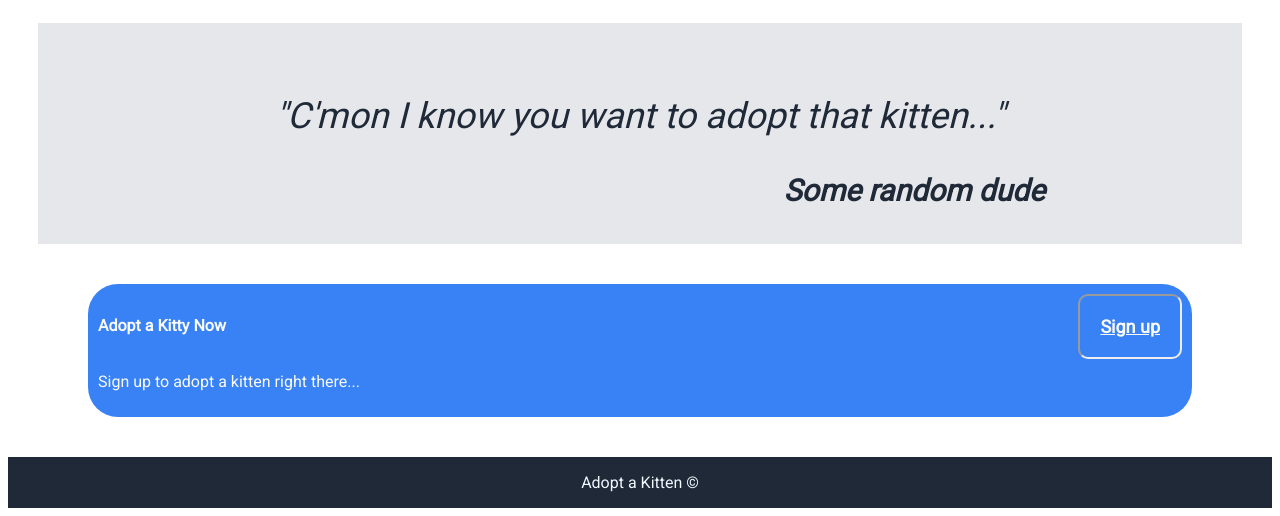
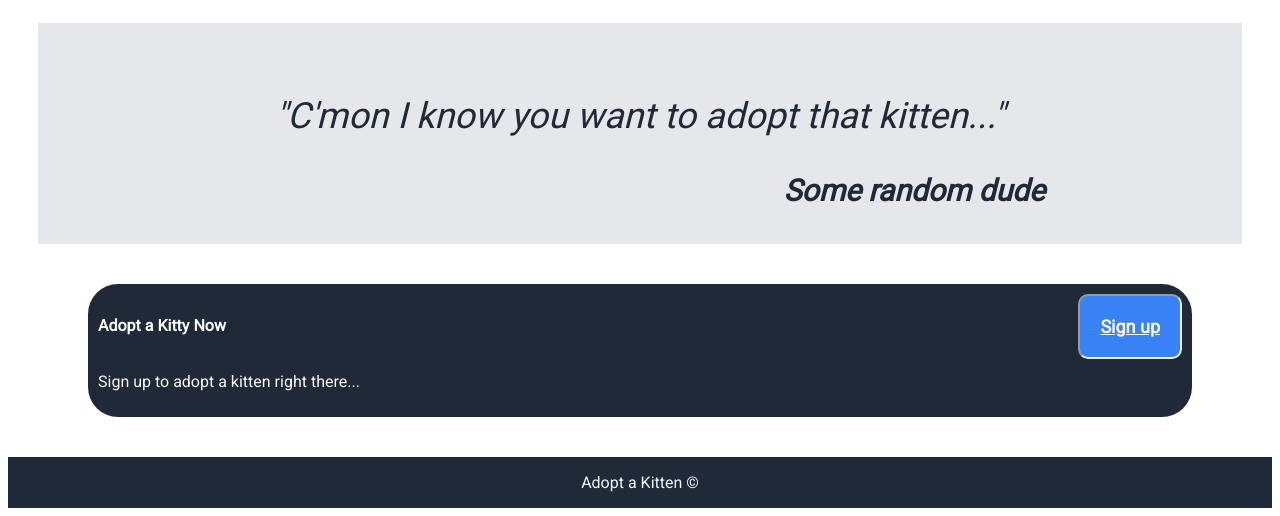
Before and after one commit to IvRem27/CSS-website, a plain HTML site: page index.html in a window 1280 px wide. Shown: the part 761-1277 px from the top of the page. Drawn offline with Linux system fonts and the light colour scheme.

Commit message:
Last commit

```diff
--- a/styles.css
+++ b/styles.css
@@ -104,7 +104,7 @@ figure small {
     flex-direction: row;
     margin:40px 80px;
     align-content: center;
-    background-color: #3882F6;
+    background-color: #1F2937;
     padding: 10px;
     border-radius: 30px;
 }
```
